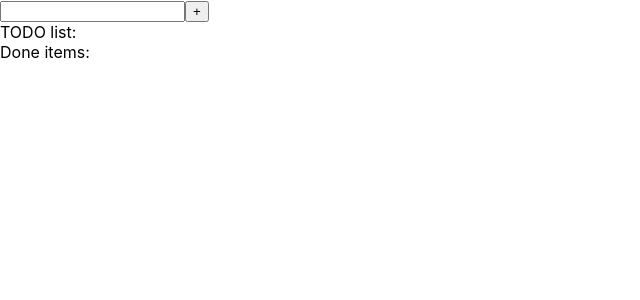
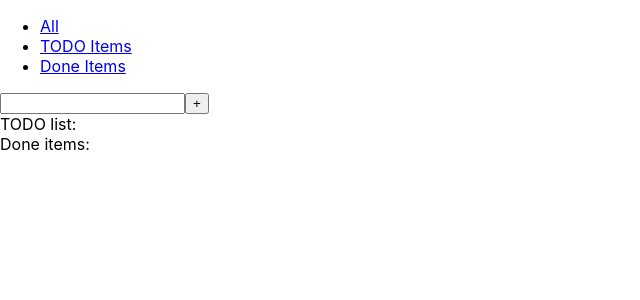
Before and after one commit to huangmou37/oocl-react-redux-todolist, a React (Create React App) app: page / in a window 1280 px wide. Shown: the top 300 px of the page, without its empty margins (0-640 px from the left). Built offline with nearby package versions, Linux system fonts and the light colour scheme.

Commit message:
[todo][cheng] add router

```diff
--- a/package.json
+++ b/package.json
@@ -10,6 +10,7 @@
     "react": "^16.13.1",
     "react-dom": "^16.13.1",
     "react-redux": "^7.2.1",
+    "react-router-dom": "^5.2.0",
     "react-scripts": "3.4.1"
   },
   "scripts": {
--- a/src/App.js
+++ b/src/App.js
@@ -1,14 +1,10 @@
 import React from 'react';
-import TodoInput from './features/todo/TodoInput';
-import TodoList from './features/todo/TodoList';
-import FinishedTodoList from './features/todo/FinishedTodoList';
+import TodoApp from './features/todo/TodoApp';
 
 function App() {
   return (
     <div className="App">
-      <TodoInput />
-      <TodoList />
-      <FinishedTodoList />
+      <TodoApp />
     </div>
   );
 }
--- a/src/features/todo/FinishedTodoItem.js
+++ b/src/features/todo/DoneItem.js
@@ -1,6 +1,6 @@
 import React from 'react';
 
-function FinishTodoItem(props) {
+function DoneItem(props) {
     return (
         <div>
             <label style={{textDecorationLine: 'line-through'}}>{props.item.content}</label>
@@ -8,4 +8,4 @@ function FinishTodoItem(props) {
     );
 }
 
-export default FinishTodoItem;
+export default DoneItem;
--- /dev/null
+++ b/src/features/todo/DoneList.js
@@ -0,0 +1,23 @@
+import React from 'react';
+import { connect } from 'react-redux';
+import DoneItem from './DoneItem';
+
+function DoneList(props) {
+    return (
+        <div>
+            <label>Done items: </label>
+            {
+                props.doneList.map(item => (
+                    <DoneItem item={item} key={item.id}/>
+                ))
+            }
+        </div>
+    );
+}
+
+const mapStateToProps = state => {
+    const doneList = state.doneList
+    return { doneList: doneList }
+  };
+
+export default connect(mapStateToProps, null)(DoneList);
--- a/src/features/todo/FinishedTodoList.js
+++ /dev/null
@@ -1,23 +0,0 @@
-import React from 'react';
-import { connect } from 'react-redux';
-import FinishedTodoItem from './FinishedTodoItem';
-
-function FinishedTodoList(props) {
-    return (
-        <div>
-            <label>Done items: </label>
-            {
-                props.finishedTodoList.map(item => (
-                    <FinishedTodoItem item={item} key={item.id}/>
-                ))
-            }
-        </div>
-    );
-}
-
-const mapStateToProps = state => {
-    const finishedTodoList = state.finishedTodoList
-    return { finishedTodoList }
-  };
-
-export default connect(mapStateToProps, null)(FinishedTodoList);
--- a/src/features/todo/Reducers.js
+++ b/src/features/todo/Reducers.js
@@ -4,7 +4,7 @@ import {addTodoAction, checkTodoAction, deleteTodoAction} from './Actions';
 const initState = {
     nextItemId: 1,
     todoList: [],
-    finishedTodoList: []
+    doneList: []
 };
 
 export default createReducer(
@@ -12,17 +12,17 @@ export default createReducer(
     {
         [addTodoAction]: (state, action) => ({
             todoList: state.todoList.concat({id: state.nextItemId, content: action.payload.itemContent}),
-            finishedTodoList: state.finishedTodoList,
+            doneList: state.doneList,
             nextItemId: state.nextItemId + 1
         }),
         [deleteTodoAction]: (state, action) => ({
             todoList: state.todoList.filter(item => item.id !== action.payload.item.id),
-            finishedTodoList: state.finishedTodoList,
+            doneList: state.doneList,
             nextItemId: state.nextItemId
         }),
         [checkTodoAction]: (state, action) => ({
             todoList: state.todoList.filter(item => item.id !== action.payload.item.id),
-            finishedTodoList: state.finishedTodoList.concat(action.payload.item),
+            doneList: state.doneList.concat(action.payload.item),
             nextItemId: state.nextItemId
         })
     }
--- /dev/null
+++ b/src/features/todo/TodoApp.js
@@ -0,0 +1,60 @@
+import React from 'react';
+import TodoInput from './TodoInput';
+import TodoList from './TodoList';
+import DoneList from './DoneList';
+import {
+  BrowserRouter as Router,
+  Switch,
+  Route,
+  Link
+} from "react-router-dom";
+
+function TodoApp() {
+  return (
+    <Router>
+    <div>
+      <nav>
+        <ul>
+          <li>
+            <Link to="/">All</Link>
+          </li>
+          <li>
+            <Link to="/todo">TODO Items</Link>
+          </li>
+          <li>
+            <Link to="/done">Done Items</Link>
+          </li>
+        </ul>
+      </nav>
+
+      {/* A <Switch> looks through its children <Route>s and
+          renders the first one that matches the current URL. */}
+      <Switch>
+        <Route path="/todo">
+          <Todo />
+        </Route>
+        <Route path="/done">
+          <Done />
+        </Route>
+        <Route path="/">
+          <All />
+        </Route>
+      </Switch>
+    </div>
+  </Router>
+  );
+}
+
+function All() {
+  return (<div><TodoInput /><TodoList /><DoneList /></div>);
+}
+
+function Todo() {
+  return (<div><TodoInput /><TodoList /></div>);
+}
+
+function Done() {
+  return <DoneList />;
+}
+
+export default TodoApp;
```
Also changed, not shown: 1 other file (tests, documents, lock files or other folders).
